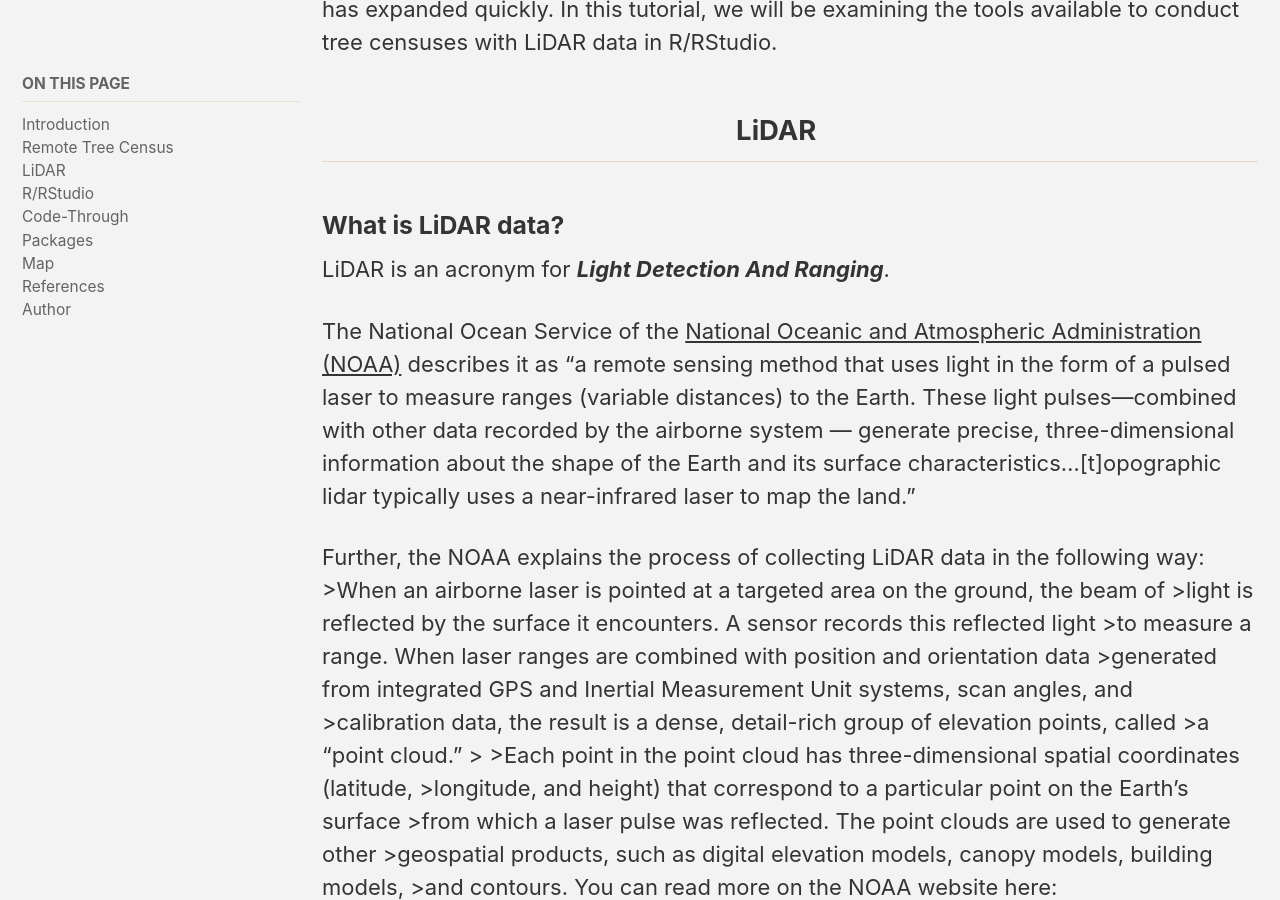
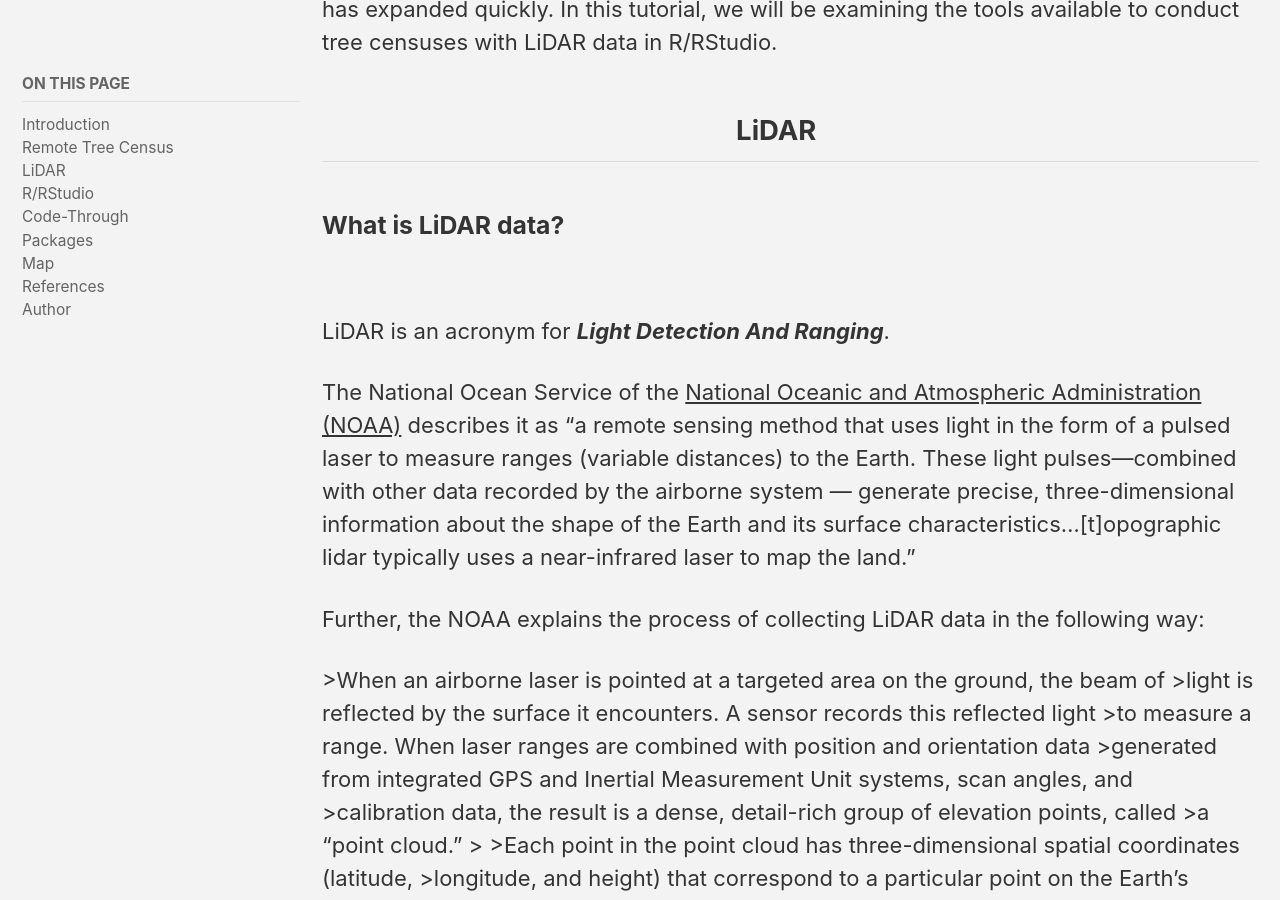
Before and after one commit to castower/cpp-593-treeproject-site, a Jekyll site: the page built from index.md, in a window 1280 px wide and 900 px high, scrolled down 3138 px. Built offline with Jekyll 4.4.1, drawn with Linux system fonts in a browser that asks for light colours; cached includes are drawn as plain includes; nearby versions of some CDN libraries.

Commit message:
Update index.md

```diff
--- a/index.md
+++ b/index.md
@@ -50,13 +50,15 @@ sidebar:
 
   <h3 markdown= "1"> **What is LiDAR data?** </h3>
 
+  <br>
+
   <p markdown= "1"> LiDAR is an acronym for _**Light Detection And Ranging**_. </p>
 
   <p markdown= "1"> The National Ocean Service of the [National Oceanic and Atmospheric Administration (NOAA)](https://oceanservice.noaa.gov/facts/lidar.html) describes it as "a remote sensing method that uses light in the form of a pulsed laser to measure ranges (variable distances) to the Earth. These light pulses—combined with other data recorded by the airborne system — generate precise, three-dimensional information about the shape of the Earth and its surface characteristics...[t]opographic lidar typically uses a near-infrared laser to map the land." </p>
 
-  <p markdown= "1"> Further, the NOAA explains the process of collecting LiDAR data in the following way:
+  <p markdown= "1"> Further, the NOAA explains the process of collecting LiDAR data in the following way: </p>
 
->When an airborne laser is pointed at a targeted area on the ground, the beam of
+<p markdown= "1"> >When an airborne laser is pointed at a targeted area on the ground, the beam of
 >light is reflected by the surface it encounters. A sensor records this reflected light
 >to measure a range. When laser ranges are combined with position and orientation data
 >generated from integrated GPS and Inertial Measurement Unit systems, scan angles, and
```
